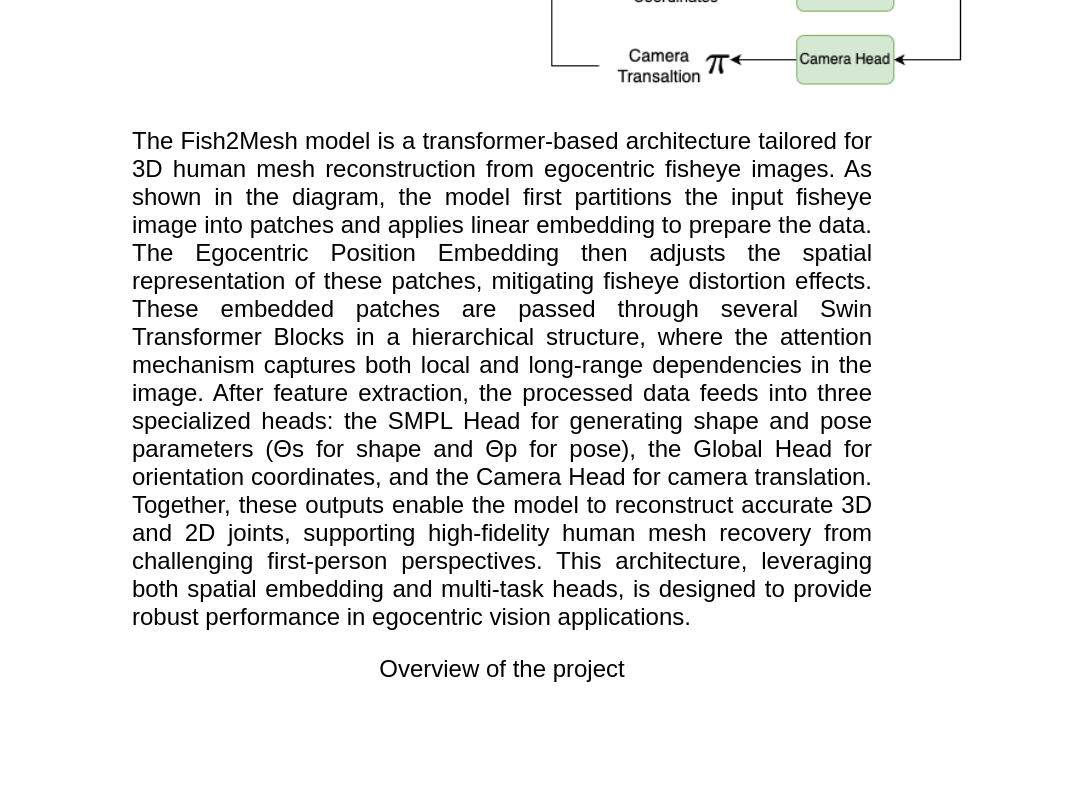
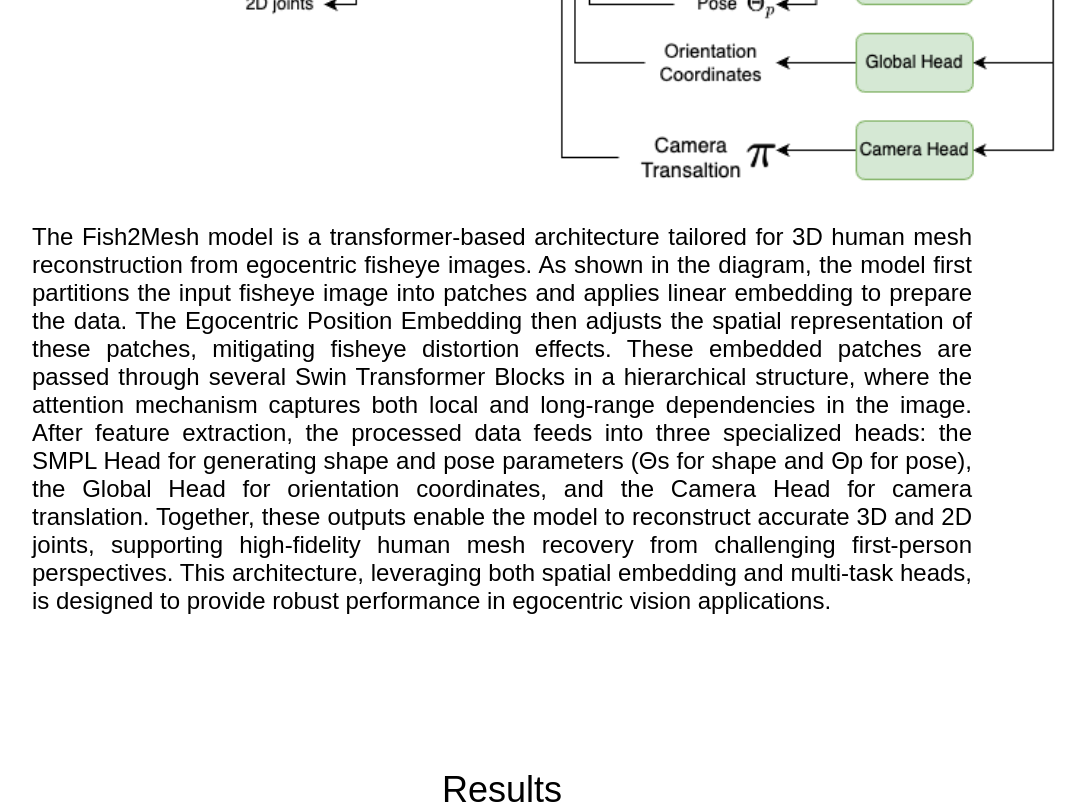
Before and after one commit to vrushabhh97/research-website-react, a React (Create React App) app: page / in a window 1280 px wide. Shown: the part 2160-2964 px from the top of the page, without its empty margins (138-1224 px from the left). Built offline with nearby package versions, Linux system fonts and the light colour scheme; a web font is replaced by a local one.

Commit message:
update 2

```diff
--- a/src/App.css
+++ b/src/App.css
@@ -114,8 +114,11 @@ body {
 }
 
 .overview_img {
-  padding-left: 150px;
-  padding-right: 150px;
+  width: 100%;
+  height: auto;
+  max-width: 1130px; /* Matches the width of the video */
+  margin: 0 auto 10px; /* Centers the image and adds bottom margin */
+  display: block; /* Centers the image */
 }
 
 .title {
--- a/src/App.jsx
+++ b/src/App.jsx
@@ -62,14 +62,8 @@ const App = () => {
               alt="Overview Illustration"
               style={{ width: '100%', height: 'auto', marginBottom: '10px' }}
             />
-            <p className="overview-content">{OVERVIEW_DETAIL}</p>
-            {/* <img
-              src="patch.png"
-              alt="Patch"
-              style={{ width: '100%', height: 'auto', marginBottom: '10px' }}
-            /> */}
           </div>
-          <p>{OVERVIEW}</p>
+          <p className="abstract-content">{OVERVIEW_DETAIL}</p>
         </section>
 
         <section id="results" className="section">
@@ -80,8 +74,8 @@ const App = () => {
               alt="Visual"
               style={{ width: '100%', height: 'auto', marginBottom: '10px' }}
             />
-            <p className="abstract-content">{RESULTS_DETAIL}</p>
           </div>
+          <p className="abstract-content">{RESULTS_DETAIL}</p>
         </section>
 
         <section id="acknowledgement" className="section">
```
Also changed, not shown: src/constants.js (+16 -2 lines).
